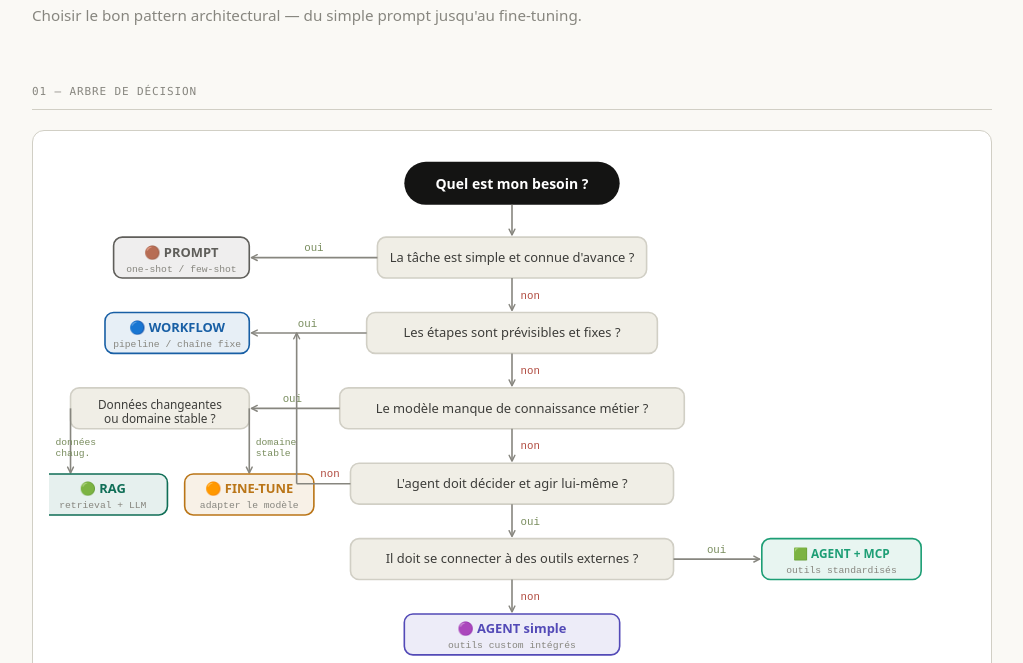
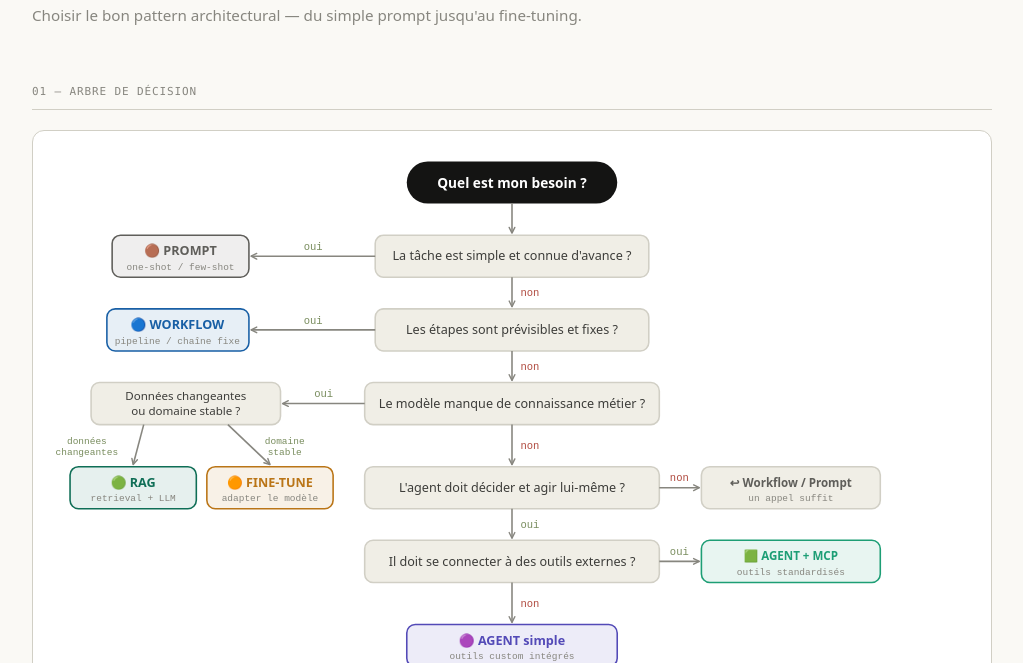
Before and after one commit to ssime-git/deloitte-no-code-flowise, a plain HTML site: page ai-architecture-cheatsheet.html in a window 1280 px wide. Shown: the part 137-800 px from the top of the page, without its empty margins (128-1151 px from the left). Drawn offline with Linux system fonts and the light colour scheme.

Commit message:
fix: correct SVG decision tree and architecture diagrams — remove arrow overlaps and label clashes

```diff
--- a/ai-architecture-cheatsheet.html
+++ b/ai-architecture-cheatsheet.html
@@ -191,7 +191,7 @@ svg { display: block; }
   <div class="section">
     <p class="section-label">01 — Arbre de décision</p>
     <div class="tree-wrap">
-      <svg viewBox="0 0 860 520" xmlns="http://www.w3.org/2000/svg" style="width:100%;height:auto;">
+      <svg viewBox="0 0 880 540" xmlns="http://www.w3.org/2000/svg" style="width:100%;height:auto;">
         <defs>
           <marker id="ta" viewBox="0 0 10 10" refX="8" refY="5" markerWidth="6" markerHeight="6" orient="auto">
             <path d="M2 2 L8 5 L2 8" fill="none" stroke="#87867F" stroke-width="1.5" stroke-linecap="round" stroke-linejoin="round"/>
@@ -199,93 +199,95 @@ svg { display: block; }
         </defs>
 
         <!-- START -->
-        <rect x="330" y="10" width="200" height="40" rx="20" fill="#141413"/>
-        <text x="430" y="35" text-anchor="middle" font-family="system-ui" font-size="13" font-weight="600" fill="white">Quel est mon besoin ?</text>
+        <rect x="340" y="10" width="200" height="40" rx="20" fill="#141413"/>
+        <text x="440" y="35" text-anchor="middle" font-family="system-ui" font-size="13" font-weight="600" fill="white">Quel est mon besoin ?</text>
 
-        <!-- Q1 : tâche statique ? -->
-        <line x1="430" y1="50" x2="430" y2="78" stroke="#87867F" stroke-width="1.5" marker-end="url(#ta)"/>
-        <rect x="305" y="80" width="250" height="38" rx="8" fill="#F0EEE6" stroke="#D1CFC5" stroke-width="1.5"/>
-        <text x="430" y="103" text-anchor="middle" font-family="system-ui" font-size="12" fill="#3D3D3A">La tâche est simple et connue d'avance ?</text>
+        <!-- Q1 -->
+        <line x1="440" y1="50" x2="440" y2="78" stroke="#87867F" stroke-width="1.5" marker-end="url(#ta)"/>
+        <rect x="310" y="80" width="260" height="40" rx="8" fill="#F0EEE6" stroke="#D1CFC5" stroke-width="1.5"/>
+        <text x="440" y="104" text-anchor="middle" font-family="system-ui" font-size="12" fill="#3D3D3A">La tâche est simple et connue d'avance ?</text>
 
-        <!-- OUI → Prompt -->
-        <line x1="305" y1="99" x2="188" y2="99" stroke="#87867F" stroke-width="1.5" marker-end="url(#ta)"/>
-        <text x="246" y="93" text-anchor="middle" font-family="ui-monospace,monospace" font-size="10" fill="#788C5D">oui</text>
-        <rect x="60" y="80" width="126" height="38" rx="8" fill="rgba(95,94,90,0.10)" stroke="#5F5E5A" stroke-width="1.5"/>
-        <text x="123" y="98" text-anchor="middle" font-family="system-ui" font-size="12" font-weight="600" fill="#5F5E5A">🟤 PROMPT</text>
-        <text x="123" y="112" text-anchor="middle" font-family="ui-monospace,monospace" font-size="9" fill="#87867F">one-shot / few-shot</text>
+        <!-- Q1 OUI → PROMPT -->
+        <line x1="310" y1="100" x2="192" y2="100" stroke="#87867F" stroke-width="1.5" marker-end="url(#ta)"/>
+        <text x="251" y="94" text-anchor="middle" font-family="ui-monospace,monospace" font-size="10" fill="#788C5D">oui</text>
+        <rect x="60" y="80" width="130" height="40" rx="8" fill="rgba(95,94,90,0.10)" stroke="#5F5E5A" stroke-width="1.5"/>
+        <text x="125" y="99" text-anchor="middle" font-family="system-ui" font-size="12" font-weight="600" fill="#5F5E5A">🟤 PROMPT</text>
+        <text x="125" y="113" text-anchor="middle" font-family="ui-monospace,monospace" font-size="9" fill="#87867F">one-shot / few-shot</text>
 
-        <!-- NON → Q2 -->
-        <line x1="430" y1="118" x2="430" y2="148" stroke="#87867F" stroke-width="1.5" marker-end="url(#ta)"/>
-        <text x="438" y="137" font-family="ui-monospace,monospace" font-size="10" fill="#B04A3F">non</text>
-        <rect x="295" y="150" width="270" height="38" rx="8" fill="#F0EEE6" stroke="#D1CFC5" stroke-width="1.5"/>
-        <text x="430" y="173" text-anchor="middle" font-family="system-ui" font-size="12" fill="#3D3D3A">Les étapes sont prévisibles et fixes ?</text>
+        <!-- Q1 NON → Q2 -->
+        <line x1="440" y1="120" x2="440" y2="148" stroke="#87867F" stroke-width="1.5" marker-end="url(#ta)"/>
+        <text x="448" y="138" font-family="ui-monospace,monospace" font-size="10" fill="#B04A3F">non</text>
+        <rect x="310" y="150" width="260" height="40" rx="8" fill="#F0EEE6" stroke="#D1CFC5" stroke-width="1.5"/>
+        <text x="440" y="174" text-anchor="middle" font-family="system-ui" font-size="12" fill="#3D3D3A">Les étapes sont prévisibles et fixes ?</text>
 
-        <!-- OUI → Workflow -->
-        <line x1="295" y1="169" x2="188" y2="169" stroke="#87867F" stroke-width="1.5" marker-end="url(#ta)"/>
-        <text x="240" y="163" text-anchor="middle" font-family="ui-monospace,monospace" font-size="10" fill="#788C5D">oui</text>
-        <rect x="52" y="150" width="134" height="38" rx="8" fill="rgba(24,95,165,0.10)" stroke="#185FA5" stroke-width="1.5"/>
-        <text x="119" y="168" text-anchor="middle" font-family="system-ui" font-size="12" font-weight="600" fill="#185FA5">🔵 WORKFLOW</text>
-        <text x="119" y="182" text-anchor="middle" font-family="ui-monospace,monospace" font-size="9" fill="#87867F">pipeline / chaîne fixe</text>
+        <!-- Q2 OUI → WORKFLOW -->
+        <line x1="310" y1="170" x2="192" y2="170" stroke="#87867F" stroke-width="1.5" marker-end="url(#ta)"/>
+        <text x="251" y="164" text-anchor="middle" font-family="ui-monospace,monospace" font-size="10" fill="#788C5D">oui</text>
+        <rect x="55" y="150" width="135" height="40" rx="8" fill="rgba(24,95,165,0.10)" stroke="#185FA5" stroke-width="1.5"/>
+        <text x="122" y="169" text-anchor="middle" font-family="system-ui" font-size="12" font-weight="600" fill="#185FA5">🔵 WORKFLOW</text>
+        <text x="122" y="183" text-anchor="middle" font-family="ui-monospace,monospace" font-size="9" fill="#87867F">pipeline / chaîne fixe</text>
 
-        <!-- NON → Q3 -->
-        <line x1="430" y1="188" x2="430" y2="218" stroke="#87867F" stroke-width="1.5" marker-end="url(#ta)"/>
-        <text x="438" y="207" font-family="ui-monospace,monospace" font-size="10" fill="#B04A3F">non</text>
-        <rect x="270" y="220" width="320" height="38" rx="8" fill="#F0EEE6" stroke="#D1CFC5" stroke-width="1.5"/>
-        <text x="430" y="243" text-anchor="middle" font-family="system-ui" font-size="12" fill="#3D3D3A">Le modèle manque de connaissance métier ?</text>
+        <!-- Q2 NON → Q3 -->
+        <line x1="440" y1="190" x2="440" y2="218" stroke="#87867F" stroke-width="1.5" marker-end="url(#ta)"/>
+        <text x="448" y="208" font-family="ui-monospace,monospace" font-size="10" fill="#B04A3F">non</text>
+        <rect x="300" y="220" width="280" height="40" rx="8" fill="#F0EEE6" stroke="#D1CFC5" stroke-width="1.5"/>
+        <text x="440" y="244" text-anchor="middle" font-family="system-ui" font-size="12" fill="#3D3D3A">Le modèle manque de connaissance métier ?</text>
 
-        <!-- OUI → Q3b : données internes vs domaine -->
-        <line x1="270" y1="239" x2="188" y2="239" stroke="#87867F" stroke-width="1.5" marker-end="url(#ta)"/>
-        <text x="226" y="233" text-anchor="middle" font-family="ui-monospace,monospace" font-size="10" fill="#788C5D">oui</text>
-        <rect x="20" y="220" width="166" height="38" rx="8" fill="#F0EEE6" stroke="#D1CFC5" stroke-width="1.5"/>
-        <text x="103" y="240" text-anchor="middle" font-family="system-ui" font-size="11" fill="#3D3D3A">Données changeantes</text>
-        <text x="103" y="253" text-anchor="middle" font-family="system-ui" font-size="11" fill="#3D3D3A">ou domaine stable ?</text>
+        <!-- Q3 OUI → sub-question -->
+        <line x1="300" y1="240" x2="222" y2="240" stroke="#87867F" stroke-width="1.5" marker-end="url(#ta)"/>
+        <text x="261" y="234" text-anchor="middle" font-family="ui-monospace,monospace" font-size="10" fill="#788C5D">oui</text>
+        <rect x="40" y="220" width="180" height="40" rx="8" fill="#F0EEE6" stroke="#D1CFC5" stroke-width="1.5"/>
+        <text x="130" y="237" text-anchor="middle" font-family="system-ui" font-size="11" fill="#3D3D3A">Données changeantes</text>
+        <text x="130" y="251" text-anchor="middle" font-family="system-ui" font-size="11" fill="#3D3D3A">ou domaine stable ?</text>
 
-        <!-- changeantes → RAG -->
-        <line x1="20" y1="239" x2="20" y2="299" stroke="#87867F" stroke-width="1.5" marker-end="url(#ta)"/>
-        <text x="6" y="273" font-family="ui-monospace,monospace" font-size="9" fill="#788C5D">données</text>
-        <text x="6" y="283" font-family="ui-monospace,monospace" font-size="9" fill="#788C5D">chaug.</text>
-        <rect x="-10" y="300" width="120" height="38" rx="8" fill="rgba(15,110,86,0.10)" stroke="#0F6E56" stroke-width="1.5"/>
-        <text x="50" y="318" text-anchor="middle" font-family="system-ui" font-size="12" font-weight="600" fill="#0F6E56">🟢 RAG</text>
-        <text x="50" y="332" text-anchor="middle" font-family="ui-monospace,monospace" font-size="9" fill="#87867F">retrieval + LLM</text>
+        <!-- sub → RAG (gauche) -->
+        <line x1="90" y1="260" x2="80" y2="298" stroke="#87867F" stroke-width="1.5" marker-end="url(#ta)"/>
+        <text x="36" y="278" text-anchor="middle" font-family="ui-monospace,monospace" font-size="9" fill="#788C5D">données</text>
+        <text x="36" y="289" text-anchor="middle" font-family="ui-monospace,monospace" font-size="9" fill="#788C5D">changeantes</text>
+        <rect x="20" y="300" width="120" height="40" rx="8" fill="rgba(15,110,86,0.10)" stroke="#0F6E56" stroke-width="1.5"/>
+        <text x="80" y="319" text-anchor="middle" font-family="system-ui" font-size="12" font-weight="600" fill="#0F6E56">🟢 RAG</text>
+        <text x="80" y="333" text-anchor="middle" font-family="ui-monospace,monospace" font-size="9" fill="#87867F">retrieval + LLM</text>
 
-        <!-- stable → Fine-tuning -->
-        <line x1="186" y1="239" x2="186" y2="299" stroke="#87867F" stroke-width="1.5" marker-end="url(#ta)"/>
-        <text x="192" y="273" font-family="ui-monospace,monospace" font-size="9" fill="#788C5D">domaine</text>
-        <text x="192" y="283" font-family="ui-monospace,monospace" font-size="9" fill="#788C5D">stable</text>
-        <rect x="126" y="300" width="120" height="38" rx="8" fill="rgba(186,117,23,0.10)" stroke="#BA7517" stroke-width="1.5"/>
-        <text x="186" y="318" text-anchor="middle" font-family="system-ui" font-size="12" font-weight="600" fill="#BA7517">🟠 FINE-TUNE</text>
-        <text x="186" y="332" text-anchor="middle" font-family="ui-monospace,monospace" font-size="9" fill="#87867F">adapter le modèle</text>
+        <!-- sub → FINE-TUNE (droite) -->
+        <line x1="170" y1="260" x2="210" y2="298" stroke="#87867F" stroke-width="1.5" marker-end="url(#ta)"/>
+        <text x="224" y="278" text-anchor="middle" font-family="ui-monospace,monospace" font-size="9" fill="#788C5D">domaine</text>
+        <text x="224" y="289" text-anchor="middle" font-family="ui-monospace,monospace" font-size="9" fill="#788C5D">stable</text>
+        <rect x="150" y="300" width="120" height="40" rx="8" fill="rgba(186,117,23,0.10)" stroke="#BA7517" stroke-width="1.5"/>
+        <text x="210" y="319" text-anchor="middle" font-family="system-ui" font-size="12" font-weight="600" fill="#BA7517">🟠 FINE-TUNE</text>
+        <text x="210" y="333" text-anchor="middle" font-family="ui-monospace,monospace" font-size="9" fill="#87867F">adapter le modèle</text>
 
-        <!-- NON → Q4 -->
-        <line x1="430" y1="258" x2="430" y2="288" stroke="#87867F" stroke-width="1.5" marker-end="url(#ta)"/>
-        <text x="438" y="277" font-family="ui-monospace,monospace" font-size="10" fill="#B04A3F">non</text>
-        <rect x="280" y="290" width="300" height="38" rx="8" fill="#F0EEE6" stroke="#D1CFC5" stroke-width="1.5"/>
-        <text x="430" y="313" text-anchor="middle" font-family="system-ui" font-size="12" fill="#3D3D3A">L'agent doit décider et agir lui-même ?</text>
+        <!-- Q3 NON → Q4 -->
+        <line x1="440" y1="260" x2="440" y2="298" stroke="#87867F" stroke-width="1.5" marker-end="url(#ta)"/>
+        <text x="448" y="283" font-family="ui-monospace,monospace" font-size="10" fill="#B04A3F">non</text>
+        <rect x="300" y="300" width="280" height="40" rx="8" fill="#F0EEE6" stroke="#D1CFC5" stroke-width="1.5"/>
+        <text x="440" y="324" text-anchor="middle" font-family="system-ui" font-size="12" fill="#3D3D3A">L'agent doit décider et agir lui-même ?</text>
 
-        <!-- OUI → Q5 -->
-        <line x1="430" y1="328" x2="430" y2="358" stroke="#87867F" stroke-width="1.5" marker-end="url(#ta)"/>
-        <text x="438" y="347" font-family="ui-monospace,monospace" font-size="10" fill="#788C5D">oui</text>
-        <rect x="280" y="360" width="300" height="38" rx="8" fill="#F0EEE6" stroke="#D1CFC5" stroke-width="1.5"/>
-        <text x="430" y="383" text-anchor="middle" font-family="system-ui" font-size="12" fill="#3D3D3A">Il doit se connecter à des outils externes ?</text>
+        <!-- Q4 NON → terminal Workflow/Prompt -->
+        <line x1="580" y1="320" x2="618" y2="320" stroke="#87867F" stroke-width="1.5" marker-end="url(#ta)"/>
+        <text x="599" y="314" text-anchor="middle" font-family="ui-monospace,monospace" font-size="10" fill="#B04A3F">non</text>
+        <rect x="620" y="300" width="170" height="40" rx="8" fill="#F0EEE6" stroke="#D1CFC5" stroke-width="1.5"/>
+        <text x="705" y="319" text-anchor="middle" font-family="system-ui" font-size="11" font-weight="600" fill="#5F5E5A">↩ Workflow / Prompt</text>
+        <text x="705" y="333" text-anchor="middle" font-family="ui-monospace,monospace" font-size="9" fill="#87867F">un appel suffit</text>
 
-        <!-- OUI → Agent + MCP -->
-        <line x1="580" y1="379" x2="660" y2="379" stroke="#87867F" stroke-width="1.5" marker-end="url(#ta)"/>
-        <text x="620" y="373" text-anchor="middle" font-family="ui-monospace,monospace" font-size="10" fill="#788C5D">oui</text>
-        <rect x="662" y="360" width="148" height="38" rx="8" fill="rgba(29,158,117,0.10)" stroke="#1D9E75" stroke-width="1.5"/>
-        <text x="736" y="378" text-anchor="middle" font-family="system-ui" font-size="11" font-weight="600" fill="#1D9E75">🟩 AGENT + MCP</text>
-        <text x="736" y="392" text-anchor="middle" font-family="ui-monospace,monospace" font-size="9" fill="#87867F">outils standardisés</text>
+        <!-- Q4 OUI → Q5 -->
+        <line x1="440" y1="340" x2="440" y2="368" stroke="#87867F" stroke-width="1.5" marker-end="url(#ta)"/>
+        <text x="448" y="358" font-family="ui-monospace,monospace" font-size="10" fill="#788C5D">oui</text>
+        <rect x="300" y="370" width="280" height="40" rx="8" fill="#F0EEE6" stroke="#D1CFC5" stroke-width="1.5"/>
+        <text x="440" y="394" text-anchor="middle" font-family="system-ui" font-size="12" fill="#3D3D3A">Il doit se connecter à des outils externes ?</text>
 
-        <!-- NON → Agent simple -->
-        <line x1="430" y1="398" x2="430" y2="428" stroke="#87867F" stroke-width="1.5" marker-end="url(#ta)"/>
-        <text x="438" y="417" font-family="ui-monospace,monospace" font-size="10" fill="#B04A3F">non</text>
-        <rect x="330" y="430" width="200" height="38" rx="8" fill="rgba(83,74,183,0.10)" stroke="#534AB7" stroke-width="1.5"/>
-        <text x="430" y="448" text-anchor="middle" font-family="system-ui" font-size="12" font-weight="600" fill="#534AB7">🟣 AGENT simple</text>
-        <text x="430" y="462" text-anchor="middle" font-family="ui-monospace,monospace" font-size="9" fill="#87867F">outils custom intégrés</text>
+        <!-- Q5 OUI → AGENT + MCP -->
+        <line x1="580" y1="390" x2="618" y2="390" stroke="#87867F" stroke-width="1.5" marker-end="url(#ta)"/>
+        <text x="599" y="384" text-anchor="middle" font-family="ui-monospace,monospace" font-size="10" fill="#788C5D">oui</text>
+        <rect x="620" y="370" width="170" height="40" rx="8" fill="rgba(29,158,117,0.10)" stroke="#1D9E75" stroke-width="1.5"/>
+        <text x="705" y="389" text-anchor="middle" font-family="system-ui" font-size="11" font-weight="600" fill="#1D9E75">🟩 AGENT + MCP</text>
+        <text x="705" y="403" text-anchor="middle" font-family="ui-monospace,monospace" font-size="9" fill="#87867F">outils standardisés</text>
 
-        <!-- NON de Q4 → Workflow -->
-        <line x1="280" y1="309" x2="230" y2="309" stroke="#87867F" stroke-width="1.5"/>
-        <line x1="230" y1="309" x2="230" y2="169" stroke="#87867F" stroke-width="1.5" marker-end="url(#ta)"/>
-        <text x="252" y="303" font-family="ui-monospace,monospace" font-size="10" fill="#B04A3F">non</text>
+        <!-- Q5 NON → AGENT simple -->
+        <line x1="440" y1="410" x2="440" y2="448" stroke="#87867F" stroke-width="1.5" marker-end="url(#ta)"/>
+        <text x="448" y="433" font-family="ui-monospace,monospace" font-size="10" fill="#B04A3F">non</text>
+        <rect x="340" y="450" width="200" height="40" rx="8" fill="rgba(83,74,183,0.10)" stroke="#534AB7" stroke-width="1.5"/>
+        <text x="440" y="469" text-anchor="middle" font-family="system-ui" font-size="12" font-weight="600" fill="#534AB7">🟣 AGENT simple</text>
+        <text x="440" y="483" text-anchor="middle" font-family="ui-monospace,monospace" font-size="9" fill="#87867F">outils custom intégrés</text>
 
       </svg>
     </div>
@@ -498,7 +500,9 @@ svg { display: block; }
           <text x="40" y="126" text-anchor="middle" font-family="system-ui" font-size="11" fill="#3D3D3A">👤 User</text>
           <text x="40" y="140" text-anchor="middle" font-family="ui-monospace,monospace" font-size="9" fill="#87867F">question</text>
 
-          <line x1="70" y1="128" x2="96" y2="128" stroke="#87867F" stroke-width="1.5" marker-end="url(#a1)"/>
+          <!-- User → Agent (haut) -->
+          <line x1="70" y1="118" x2="96" y2="118" stroke="#87867F" stroke-width="1.5" marker-end="url(#a1)"/>
+          <text x="83" y="111" text-anchor="middle" font-family="ui-monospace,monospace" font-size="8" fill="#87867F">ask</text>
 
           <!-- Agent -->
           <rect x="98" y="100" width="90" height="56" rx="8" fill="rgba(83,74,183,0.10)" stroke="#534AB7" stroke-width="1.5"/>
@@ -510,7 +514,7 @@ svg { display: block; }
           <line x1="143" y1="100" x2="143" y2="72" stroke="#87867F" stroke-width="1.5" marker-end="url(#a1)"/>
           <rect x="98" y="38" width="90" height="32" rx="8" fill="rgba(15,110,86,0.10)" stroke="#0F6E56" stroke-width="1.5"/>
           <text x="143" y="54" text-anchor="middle" font-family="system-ui" font-size="10" font-weight="600" fill="#0F6E56">🟢 RAG</text>
-          <text x="143" y="65" text-anchor="middle" font-family="ui-monospace,monospace" font-size="9" fill="#0F6E56">FAQ + docs produits</text>
+          <text x="143" y="65" text-anchor="middle" font-family="ui-monospace,monospace" font-size="9" fill="#0F6E56">FAQ + docs</text>
 
           <!-- Agent → MCP Tools -->
           <line x1="188" y1="128" x2="216" y2="128" stroke="#87867F" stroke-width="1.5" marker-end="url(#a1)"/>
@@ -538,14 +542,15 @@ svg { display: block; }
           <rect x="280" y="193" width="88" height="30" rx="6" fill="#E1F5EE" stroke="#0F6E56" stroke-width="1.5"/>
           <text x="324" y="210" text-anchor="middle" font-family="system-ui" font-size="10" fill="#085041">🔄 Return API</text>
 
-          <!-- Answer back -->
-          <line x1="98" y1="138" x2="72" y2="138" stroke="#534AB7" stroke-width="1.5" marker-end="url(#a1)"/>
-          <text x="85" y="132" text-anchor="middle" font-family="ui-monospace,monospace" font-size="9" fill="#534AB7">réponse</text>
+          <!-- Agent → User (bas, retour) -->
+          <line x1="96" y1="140" x2="72" y2="140" stroke="#534AB7" stroke-width="1.5" marker-end="url(#a1)"/>
+          <text x="83" y="153" text-anchor="middle" font-family="ui-monospace,monospace" font-size="8" fill="#534AB7">réponse</text>
 
-          <!-- Vector DB -->
-          <rect x="60" y="30" width="76" height="28" rx="6" fill="#FAEEDA" stroke="#EF9F27" stroke-width="1.5"/>
-          <text x="98" y="48" text-anchor="middle" font-family="system-ui" font-size="10" fill="#633806">🗄 Vector DB</text>
-          <line x1="98" y1="58" x2="120" y2="58" stroke="#EF9F27" stroke-width="1" stroke-dasharray="3,2" marker-end="url(#a1)"/>
+          <!-- Vector DB (à gauche du RAG, pas de chevauchement) -->
+          <rect x="6" y="38" width="84" height="32" rx="6" fill="#FAEEDA" stroke="#EF9F27" stroke-width="1.5"/>
+          <text x="48" y="51" text-anchor="middle" font-family="system-ui" font-size="9" fill="#633806">🗄 Vector DB</text>
+          <text x="48" y="63" text-anchor="middle" font-family="ui-monospace,monospace" font-size="8" fill="#854F0B">embeddings</text>
+          <line x1="90" y1="54" x2="96" y2="54" stroke="#EF9F27" stroke-width="1.2" stroke-dasharray="3,2" marker-end="url(#a1)"/>
 
           <text x="190" y="250" text-anchor="middle" font-family="ui-monospace,monospace" font-size="9" fill="#87867F">patterns : RAG + Agent + MCP</text>
         </svg>
@@ -566,7 +571,9 @@ svg { display: block; }
           <rect x="10" y="110" width="60" height="36" rx="8" fill="#F0EEE6" stroke="#D1CFC5" stroke-width="1.5"/>
           <text x="40" y="126" text-anchor="middle" font-family="system-ui" font-size="11" fill="#3D3D3A">👨‍💻 Dev</text>
           <text x="40" y="140" text-anchor="middle" font-family="ui-monospace,monospace" font-size="9" fill="#87867F">IDE</text>
-          <line x1="70" y1="128" x2="96" y2="128" stroke="#87867F" stroke-width="1.5" marker-end="url(#a2)"/>
+          <!-- Dev → Agent (haut) -->
+          <line x1="70" y1="118" x2="96" y2="118" stroke="#87867F" stroke-width="1.5" marker-end="url(#a2)"/>
+          <text x="83" y="111" text-anchor="middle" font-family="ui-monospace,monospace" font-size="8" fill="#87867F">prompt</text>
 
           <!-- Agent -->
           <rect x="98" y="100" width="90" height="56" rx="8" fill="rgba(83,74,183,0.10)" stroke="#534AB7" stroke-width="1.5"/>
@@ -610,8 +617,9 @@ svg { display: block; }
           <text x="338" y="198" text-anchor="middle" font-family="system-ui" font-size="10" fill="#085041">🧪 Tests</text>
           <text x="338" y="210" text-anchor="middle" font-family="ui-monospace,monospace" font-size="8" fill="#0F6E56">runner</text>
 
-          <line x1="98" y1="138" x2="72" y2="138" stroke="#534AB7" stroke-width="1.5" marker-end="url(#a2)"/>
-          <text x="85" y="132" text-anchor="middle" font-family="ui-monospace,monospace" font-size="9" fill="#534AB7">patch</text>
+          <!-- Agent → Dev (bas, retour) -->
+          <line x1="96" y1="140" x2="72" y2="140" stroke="#534AB7" stroke-width="1.5" marker-end="url(#a2)"/>
+          <text x="83" y="153" text-anchor="middle" font-family="ui-monospace,monospace" font-size="8" fill="#534AB7">patch</text>
 
           <text x="190" y="250" text-anchor="middle" font-family="ui-monospace,monospace" font-size="9" fill="#87867F">patterns : Agent + MCP</text>
         </svg>
```
